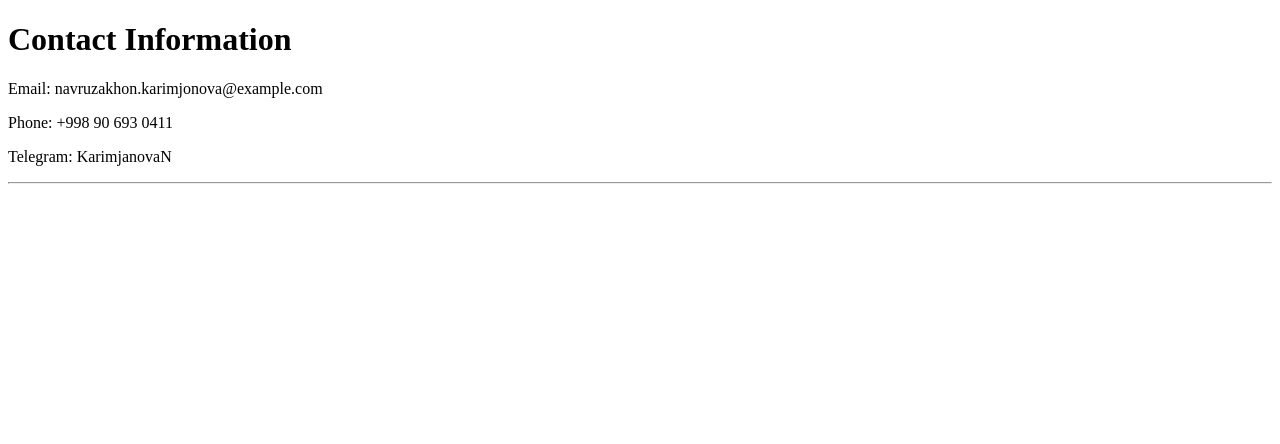
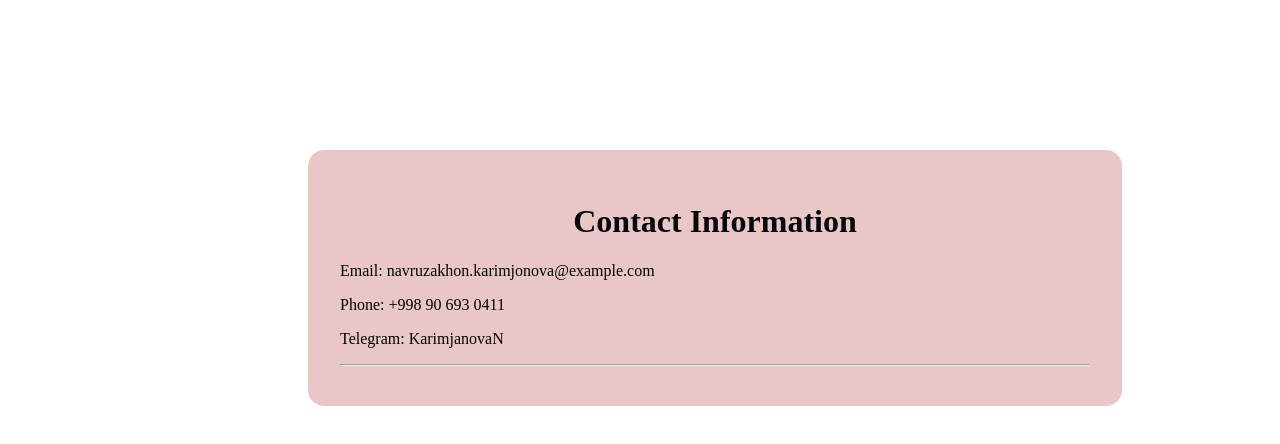
Before and after one commit to KarimjonovaN/Resume, a plain HTML site: page contact.html in a window 1280 px wide. Drawn offline with Linux system fonts and the light colour scheme.

Commit message:
Added contact and hobbies sections to resume

```diff
--- a/contact.html
+++ b/contact.html
@@ -1,14 +1,34 @@
 <!DOCTYPE html>
 <html lang="en">
 <head>
+  <style>
+    .box{
+      background-color: #eac7c7;
+      padding: 2rem;
+      max-width: 750px;
+      width: 100%;
+      border-radius: 16px;
+      margin-bottom: 2rem;
+      margin-left: 300px;
+      margin-top: 150px;
+    }
+    h1{
+      text-align: center;
+      color: #06060a;
+      font-size: 2rem;
+    }
+
+  </style>
   <meta charset="UTF-8">
   <title>My Contact</title>
 </head>
 <body>
-  <h1>Contact Information</h1>
-  <p>Email: navruzakhon.karimjonova@example.com</p>
-  <p>Phone: +998 90 693 0411</p>
-  <p>Telegram: KarimjanovaN</p>
-  <hr/>
+  <div class="box">
+    <h1>Contact Information</h1>
+    <p>Email: navruzakhon.karimjonova@example.com</p>
+    <p>Phone: +998 90 693 0411</p>
+    <p>Telegram: KarimjanovaN</p>
+    <hr/>
+  </div>
 </body>
 </html>
```
Also changed, not shown: hobbies.html (+19 -0 lines).
